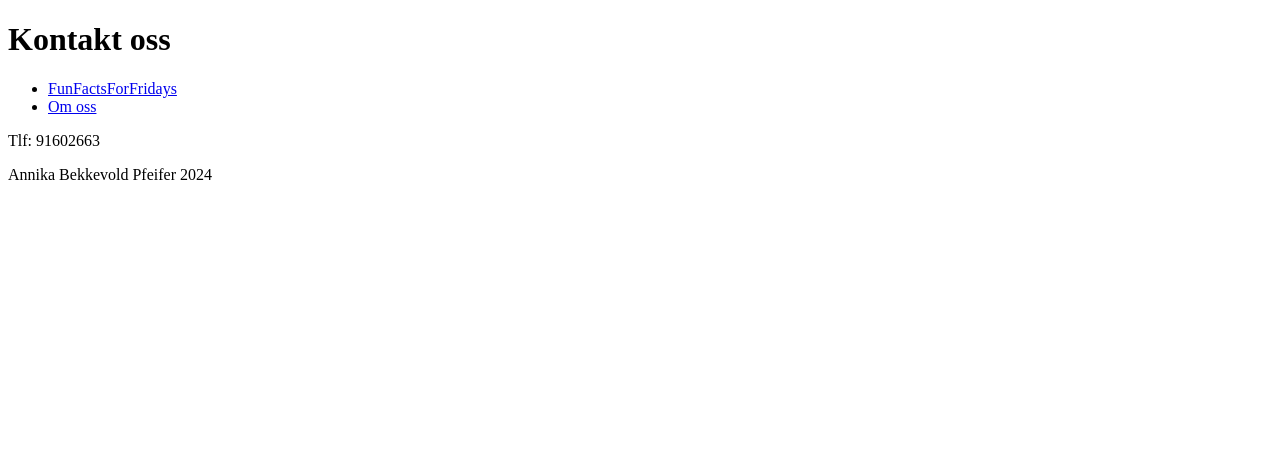
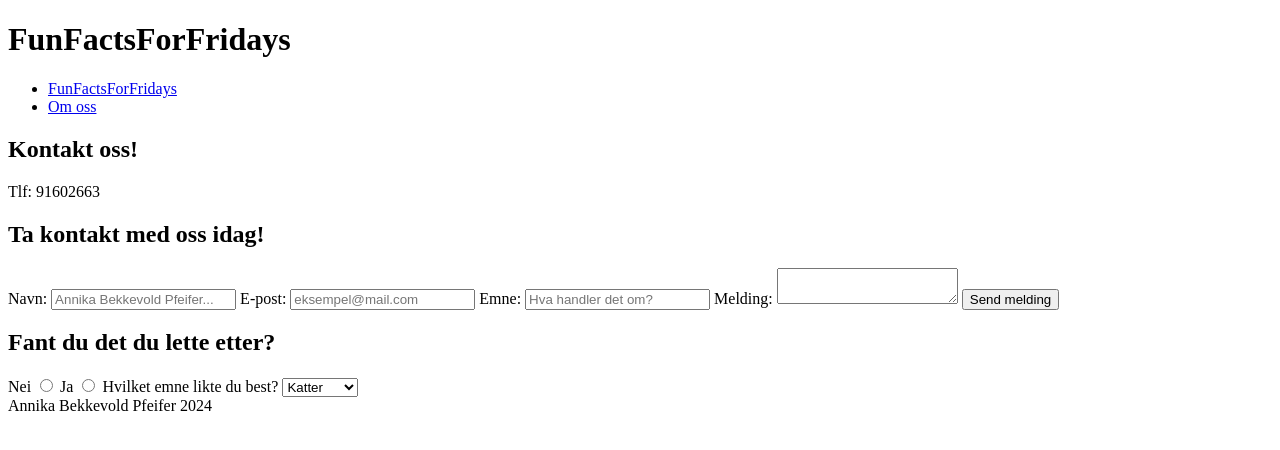
Before and after one commit to Annikabh/Webutvikling2024-AnnikaIT, a plain HTML site: page Forelesning2808/kontakt.html in a window 1280 px wide. Drawn offline with Linux system fonts and the light colour scheme.

Commit message:
oppgraderte kontaktsiden
La inn ulike effekter på konteksiden

```diff
--- a/Forelesning2808/kontakt.html
+++ b/Forelesning2808/kontakt.html
@@ -3,11 +3,11 @@
     <head>
         <meta charset="UTF-8">
         <meta name="viewpoint" content="width=device-width, initial-scale=1.0">
-        <title>Kontakt oss</title>
+        <title>Kontakt oss!</title>
     </head>
     <body>
         <header>
-            <h1>Kontakt oss</h1>
+            <h1>FunFactsForFridays</h1>
             <nav>
                 <ul>
                     <li><a href="index.html">FunFactsForFridays</a></li>
@@ -15,7 +15,52 @@
                 </ul>
             </nav>
         </header>
+        <section>
+            <h2>Kontakt oss!</h2>
+        </section>
         <p>Tlf: 91602663</p>
+        <section>
+            <h2>Ta kontakt med oss idag!</h2>
+            <form>
+                <label for="navn">Navn:</label>
+                <input type="text" name="navn" placeholder="Annika Bekkevold Pfeifer..." id="navn" maxlength="20" required>
+
+                <label>
+                    E-post:
+                    <input type="email" name="email" placeholder="eksempel@mail.com" pattern="[a-z0-9._%+\-]+@[a-z0-9.\-]+\.[a-z]{2,}$">
+                </label>
+                <label>
+                    Emne:
+                    <input type="text" name="emne" placeholder="Hva handler det om?">
+                </label>
+                <label>
+                    Melding:
+                    <textarea name="melding" required></textarea>
+                    <input type="submit" value="Send melding">
+                </label>
+                <h2>Fant du det du lette etter?</h2>
+                <label>
+                    Nei
+                    <input type="radio" name="valg">
+                </label>
+                <label>
+                    Ja
+                    <input type="radio" name="valg">
+                </label>
+
+                <label>
+                    Hvilket emne likte du best?
+                    <select name="fav">
+                        <option value="Katter">Katter</option>
+                        <option value="Hunder">Hunder</option>
+                        <option value="Hester">Hester</option>
+                        <option value="Lamaer">Lamaer</option>
+                        <option value="Elefanter">Elefanter</option>
+                    </select>
+                </label>
+
+            </form>
+        </section>
 
         <footer>Annika Bekkevold Pfeifer 2024</footer>
 
```
